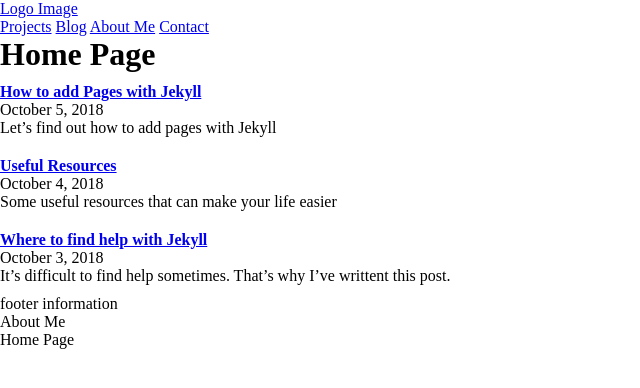
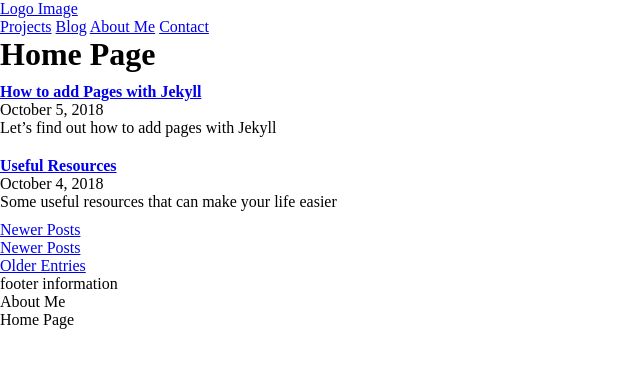
Before and after one commit to robert-laws/jekyll-review-october-2018, a Jekyll site: the page built from index.html, in a window 1280 px wide. Shown: the top 388 px of the page, without its empty margins (0-640 px from the left). Built offline with Jekyll 4.4.1, drawn with Linux system fonts in a browser that asks for light colours; the list of posts is cut into pages by our own code.

Commit message:
being add paginator logic

```diff
--- a/_config.yml
+++ b/_config.yml
@@ -9,7 +9,7 @@ url: http://mywebsite.com
 markdown: kramdown
 exclude: ["README.md"]
 
-paginate: 3
+paginate: 2
 paginate_path: '/blog/page:num/'
 
 plugins: [jekyll-paginate]
--- a/index.html
+++ b/index.html
@@ -14,5 +14,11 @@ title: Home Page
     {{post.excerpt}}
   </article>
   {% endfor %}
+  <div class="paginator">
+    <p class="prev-link"><a href="{{site.baseurl}}/" class="previous">Newer Posts</a></p>
 
+    <p class="prev-link"><a href="{{site.baseurl}}/blog/page{{paginator.previous_page}}" class="previous">Newer Posts</a></p>
+
+    <p class="next-link"><a href="{{site.baseurl}}/blog/page{{paginator.next_page}}" class="next">Older Entries</a></p>
+  </div>
 </section>
```
Lines whose indentation alone changed are shown as unchanged.
